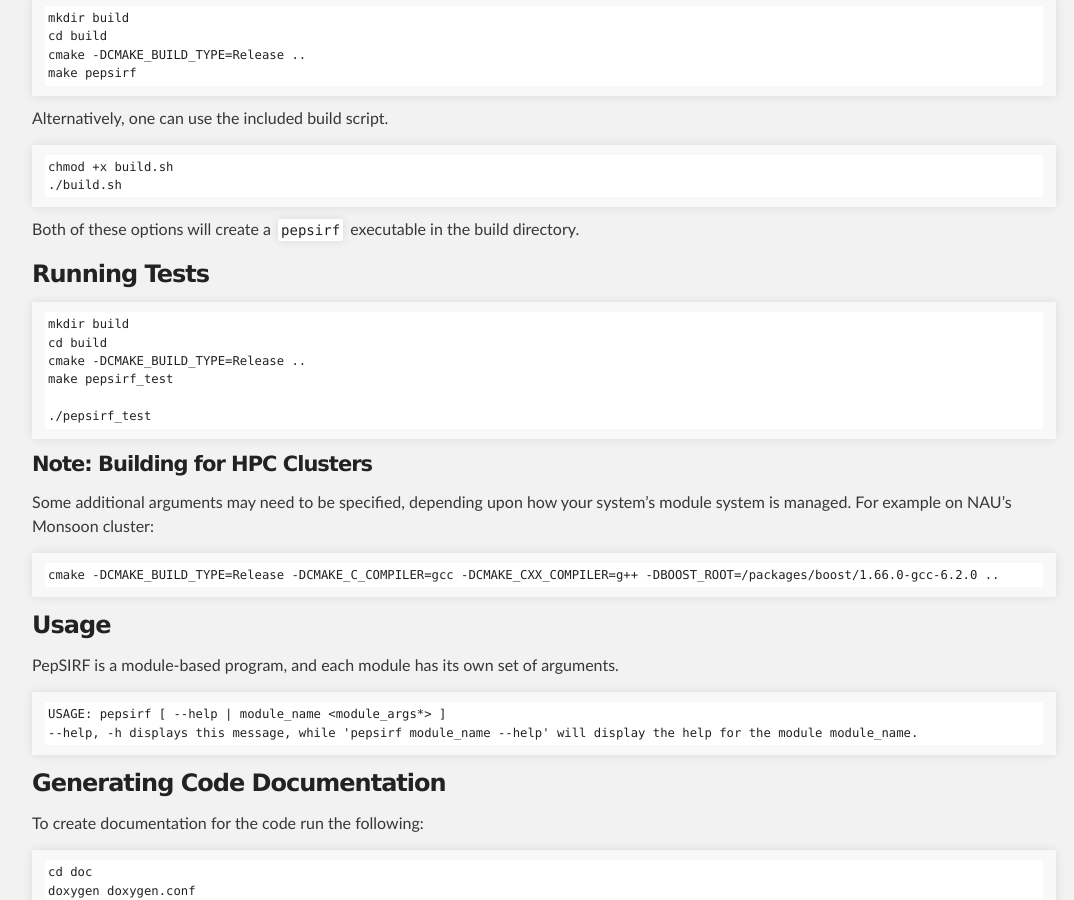
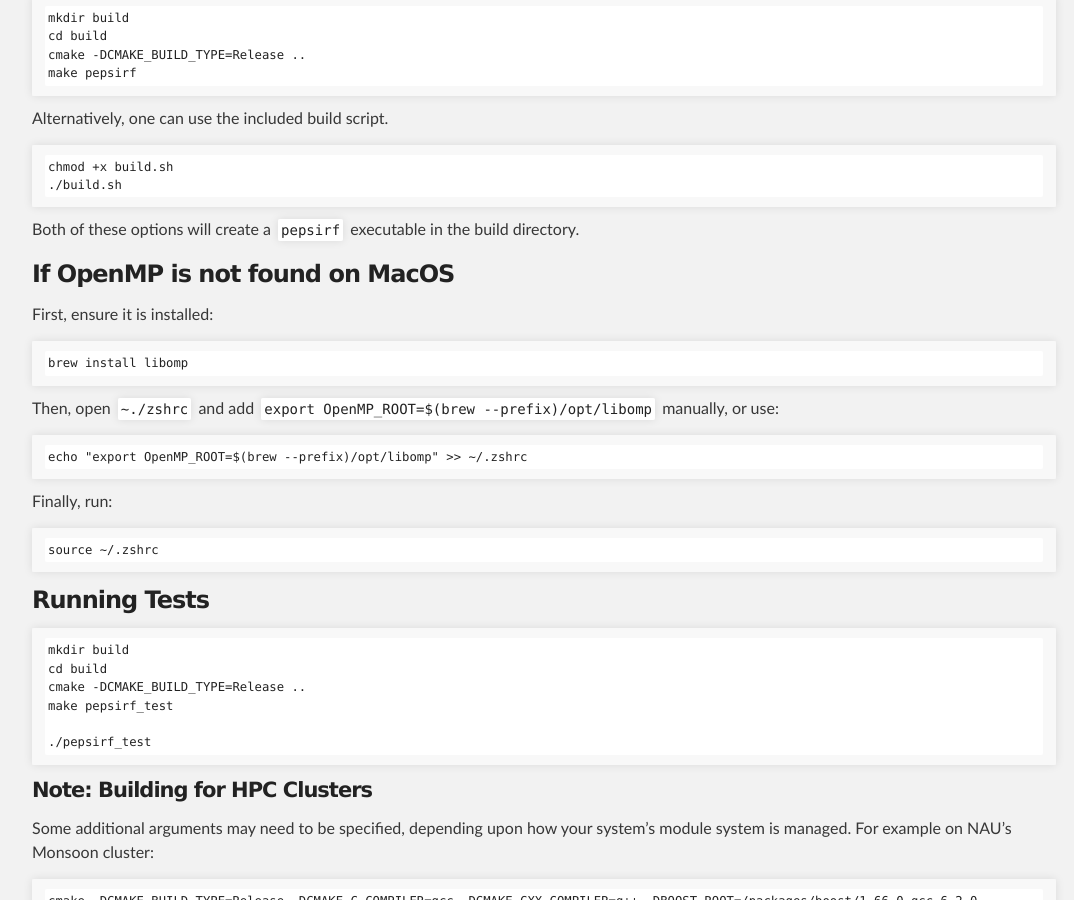
Before and after one commit to LadnerLab/PepSIRF, a Jekyll site: the page built from docs/2-installation.md, in a window 1280 px wide and 900 px high, scrolled down 531 px. Shown: the whole window, without its empty margins (96-1170 px from the left). Built offline with Jekyll 4.4.1, drawn with Linux system fonts in a browser that asks for light colours.

Commit message:
Fixed OpenMP compatibility with MacOS
Added ability for package root to be used, added demux ability to use omp on MacOS, and added tutorial to docs installation

````diff
--- a/CMakeLists.txt
+++ b/CMakeLists.txt
@@ -2,6 +2,8 @@ cmake_minimum_required(VERSION 3.9)
 project(PepSIRF LANGUAGES CXX)
 
 set(CMAKE_EXPORT_COMPILE_COMMANDS ON)
+
+cmake_policy(SET CMP0074 NEW)
 
 set(Boost_USE_STATIC_LIBS OFF)
 set(Boost_USE_MULTITHREADED ON)
--- a/docs/2-installation.md
+++ b/docs/2-installation.md
@@ -24,6 +24,19 @@ chmod +x build.sh
 ```
 Both of these options will create a ```pepsirf``` executable in the build directory.
 
+### If OpenMP is not found on MacOS
+First, ensure it is installed:
+```
+brew install libomp
+```
+Then, open ```~./zshrc``` and add ```export OpenMP_ROOT=$(brew --prefix)/opt/libomp``` manually, or use:
+```
+echo "export OpenMP_ROOT=$(brew --prefix)/opt/libomp" >> ~/.zshrc
+```
+Finally, run:
+```
+source ~/.zshrc
+```
 ### Running Tests
 ```
 mkdir build
````
Also changed, not shown: 1 other file.
